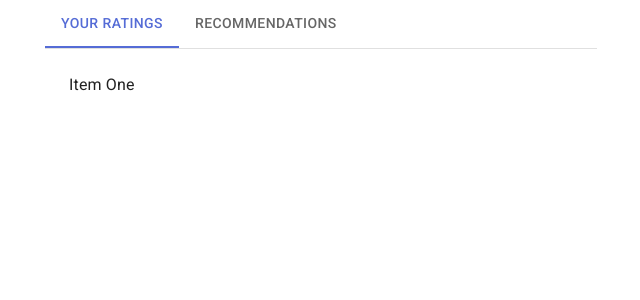
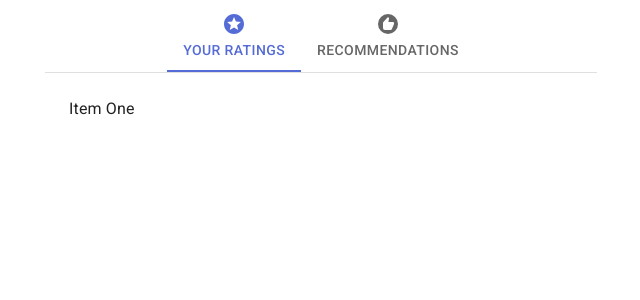
Before and after one commit to ruskakimov/beer-recommendation, a React (Vite) app: page / in a window 1280 px wide. Shown: the top 300 px of the page, without its empty margins (319-959 px from the left). Built offline with nearby package versions, Linux system fonts and the light colour scheme.

Commit message:
Add icons

```diff
--- a/src/App.tsx
+++ b/src/App.tsx
@@ -1,21 +1,9 @@
+import { Recommend, Stars } from "@mui/icons-material";
 import { Container, Tab } from "@mui/material";
 import Box from "@mui/material/Box";
-import Link from "@mui/material/Link";
 import Tabs from "@mui/material/Tabs";
 import Typography from "@mui/material/Typography";
 import { useState } from "react";
-
-function Copyright() {
-  return (
-    <Typography variant="body2" color="text.secondary" align="center">
-      {"Copyright © "}
-      <Link color="inherit" href="https://mui.com/">
-        Your Website
-      </Link>{" "}
-      {new Date().getFullYear()}.
-    </Typography>
-  );
-}
 
 interface TabPanelProps {
   children?: React.ReactNode;
@@ -60,9 +48,9 @@ export default function App() {
   return (
     <Container maxWidth="sm">
       <Box sx={{ borderBottom: 1, borderColor: "divider" }}>
-        <Tabs value={value} onChange={handleChange} aria-label="tabs">
-          <Tab label="Your ratings" {...a11yProps(0)} />
-          <Tab label="Recommendations" {...a11yProps(1)} />
+        <Tabs value={value} onChange={handleChange} aria-label="tabs" centered>
+          <Tab icon={<Stars />} label="Your ratings" {...a11yProps(0)} />
+          <Tab icon={<Recommend />} label="Recommendations" {...a11yProps(1)} />
         </Tabs>
       </Box>
       <CustomTabPanel value={value} index={0}>
```
